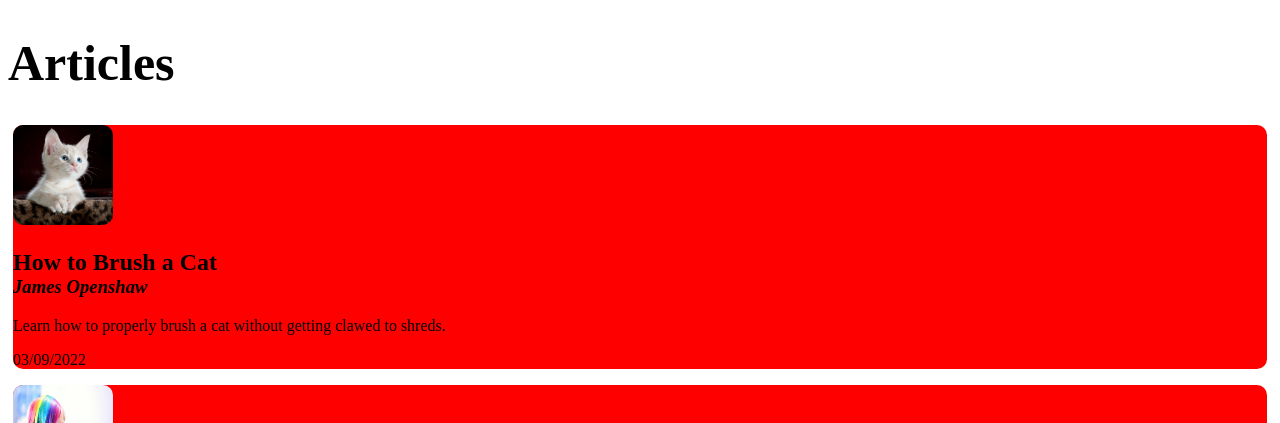
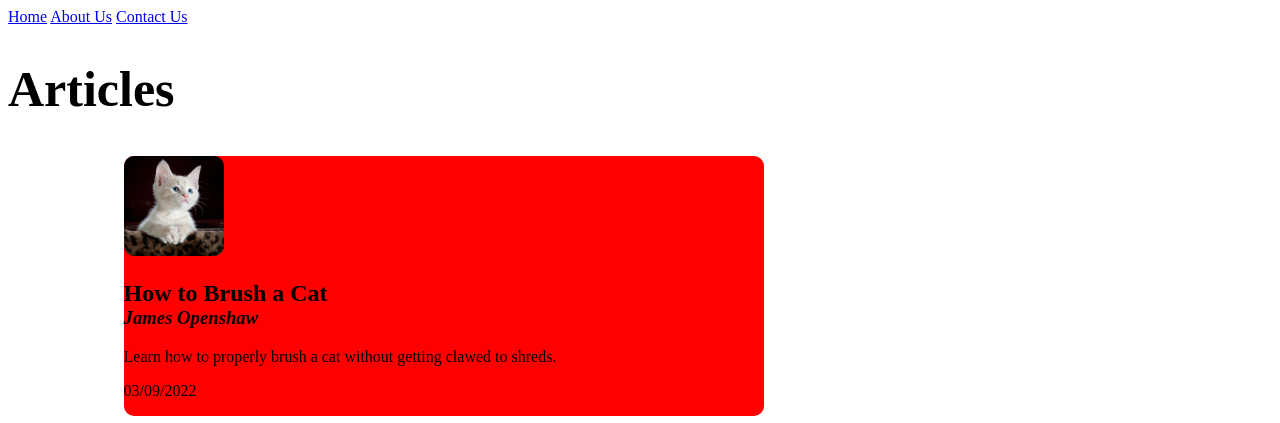
Before and after one commit to videojames01/Innovation-Assignment-1, a plain HTML site: page index.html in a window 1280 px wide. Shown: the top 423 px of the page. Drawn offline with Linux system fonts and the light colour scheme.

Commit message:
Week 2 exercise

```diff
--- a/index.html
+++ b/index.html
@@ -9,11 +9,17 @@
 
     <body>
         <header>
+            <nav>
+                <a href="index.html">Home</a>
+                <a href="about-us.html">About Us</a>
+                <a href="contact.html">Contact Us</a>
+            </nav>
             <h1>Articles</h1>
         </header>
 
-        <main>
-            <article>
+        <main id="center">
+            <section id="articles">
+            <article id="featured">
                 <img src="cat-image.jpg">
                 <h2>How to Brush a Cat</h2>
                 <h3>James Openshaw</h3>
@@ -64,7 +70,7 @@
                 <h2>Looking Over Someone's Shoulder</h2>
                 <h3>Zelle Rimmert</h3>
                 <p>Step One to Making People Nervous</p>
-                <p>09/07/2021</p>
+                <time>09/07/2021</time>
             </article>
             <article>
                 <h2>Why Taking Notes Is Important</h2>
@@ -78,9 +84,14 @@
                 <p>Creating dummy data for your dummy website, for dummies.</p>
                 <p>01/04/2023</p>
             </article>
+            </section>
         </main>
 
         <footer>
+            <div class="contact-info">
+                <h3>Contact Information</h3>
+                <address>open0008@hz.nl</address>
+            </div>
             <p>No Copyright | 2025</p>
         </footer>
     </body>
--- a/style.css
+++ b/style.css
@@ -18,3 +18,19 @@ article {
     margin: 5px;
     border-radius: 10px;
 }
+
+#center {
+    display: flex;
+    justify-content: center;
+    align-items: center;
+}
+
+#articles {
+    display: grid;
+    grid-template-columns: repeat(2, auto);
+}
+
+#featured {
+    grid-column: 1 / -1;
+    width: 50vw;
+}
```
